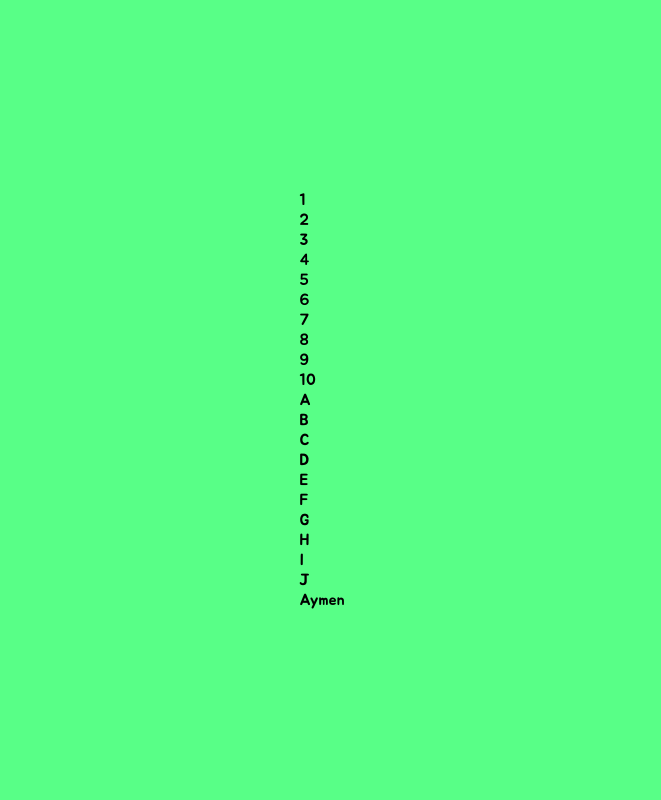
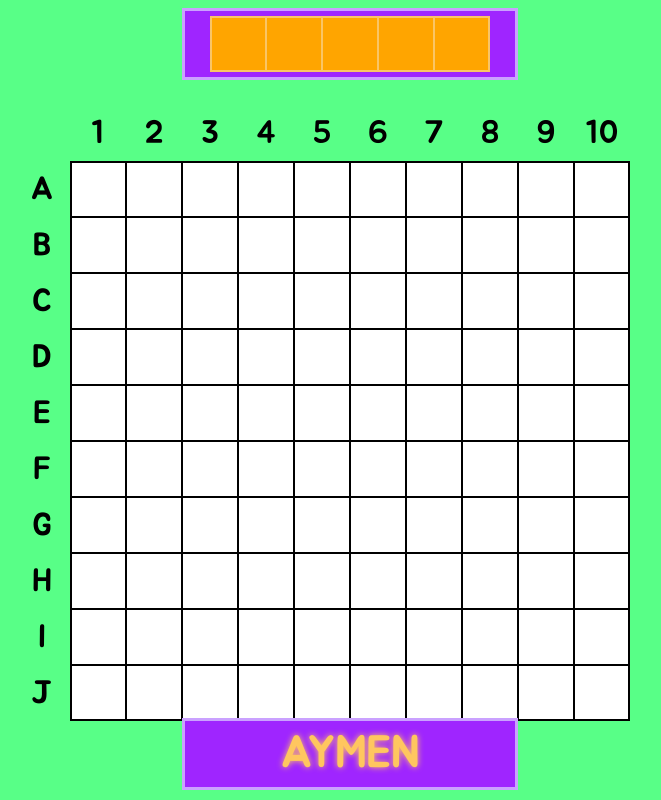
Before and after one commit to CoolNewsGuy/battleship, a website built with Vite: page index.html in a window 1280 px wide. Shown: the whole page, without its empty margins (318-979 px from the left). Built offline with nearby package versions, Linux system fonts and the light colour scheme.

Commit message:
Style the gameboard

```diff
--- a/styles.css
+++ b/styles.css
@@ -185,3 +185,136 @@ form button:hover {
     border: var(--players-info-form-start-button-border-hover);
     text-shadow: var(--players-info-form-start-button-text-shadow-hover);
 }
+
+/* * Gameboard */
+.gameboard {
+    display: flex;
+    flex-direction: column;
+    align-items: center;
+}
+
+.gameboard .lost-ships-container,
+.gameboard .player-name-container {
+    display: flex;
+    flex-direction: column;
+    align-items: center;
+    justify-content: center;
+    position: relative;
+    left: 28px;
+}
+
+.gameboard .lost-ships-container {
+    font-size: var(--gameboard-lost-ships-container-font-size);
+    width: var(--gameboard-lost-ships-container-width);
+    height: var(--gameboard-lost-ships-container-height);
+    background: var(--gameboard-lost-ships-container-background);
+    color: var(--gameboard-lost-ships-container-text-color);
+    text-shadow: var(--gameboard-lost-ships-container-text-shadow);
+    border: var(--gameboard-lost-ships-container-border);
+    text-align: center;
+    margin-bottom: 25px;
+}
+
+.gameboard .grid {
+    font-size: var(--gameboard-grid-text-size);
+}
+
+.gameboard .row {
+    display: flex;
+}
+
+.gameboard .row-number,
+.gameboard .column-letter {
+    display: flex;
+    align-items: center;
+    justify-content: center;
+}
+
+.gameboard .square {
+    width: var(--gameboard-grid-square-side-length);
+    height: var(--gameboard-grid-square-side-length);
+}
+
+.gameboard .playing-square {
+    background: #fff;
+    box-shadow: inset 0 0 0 1px #000;
+}
+
+.gameboard .playing-square:last-child {
+    border-right: 1px solid;
+}
+
+.gameboard .playing-square:nth-child(2) {
+    border-left: 1px solid;
+}
+
+.gameboard .row:nth-child(2) *:not(:first-child) {
+    border-top: 1px solid;
+}
+
+.gameboard .row:last-child *:not(:first-child) {
+    border-bottom: 1px solid;
+}
+
+.gameboard .player-name-container {
+    background: var(--player-name-container-background);
+    color: var(--player-name-container-text-color);
+    font-size: var(--player-name-container-font-size);
+    border: var(--player-name-container-border);
+    position: relative;
+    top: -3px;
+    width: var(--gameboard-lost-ships-container-width);
+    height: var(--gameboard-lost-ships-container-height);
+    text-shadow: var(--player-name-container-text-shadow);
+    text-align: center;
+    text-transform: uppercase;
+}
+
+.ship {
+    display: flex;
+}
+
+.normal-ship .square {
+    background: var(--normal-ship-square-background);
+    box-shadow: var(--normal-ship-square-box-shadow);
+    border-top: var(--normal-ship-square-border);
+    border-bottom: var(--normal-ship-square-border);
+}
+
+.normal-ship .square:last-child {
+    border-right: var(--normal-ship-square-border);
+}
+
+.normal-ship .square:first-child {
+    border-left: var(--normal-ship-square-border);
+}
+
+.selected-ship .square {
+    background: var(--selected-ship-square-background);
+    box-shadow: var(--selected-ship-square-box-shadow);
+    border-top: var(--selected-ship-square-border);
+    border-bottom: var(--selected-ship-square-border);
+}
+
+.selected-ship .square:last-child {
+    border-right: var(--selected-ship-square-border);
+}
+
+.selected-ship .square:first-child {
+    border-left: var(--selected-ship-square-border);
+}
+
+.damaged-ship .square {
+    background: var(--damaged-ship-square-background);
+    box-shadow: var(--damaged-ship-square-box-shadow);
+    border-top: var(--damaged-ship-square-border);
+    border-bottom: var(--damaged-ship-square-border);
+}
+
+.damaged-ship .square:last-child {
+    border-right: var(--damaged-ship-square-border);
+}
+
+.damaged-ship .square:first-child {
+    border-left: var(--damaged-ship-square-border);
+}
```
